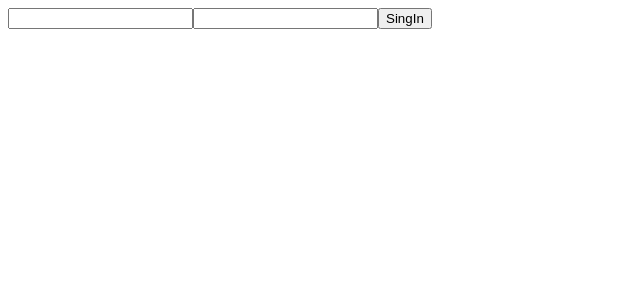
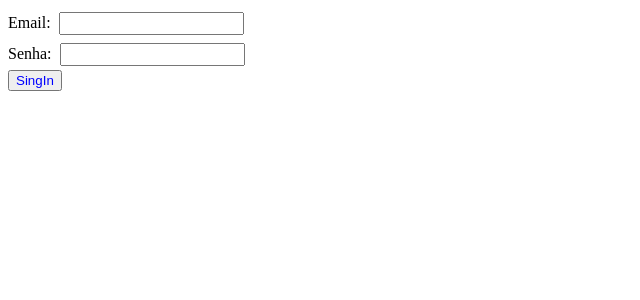
Before and after one commit to R-ronivaldo/mangut-reactjs, a React (Create React App) app: page / in a window 1280 px wide. Shown: the top 300 px of the page, without its empty margins (0-640 px from the left). Built offline with nearby package versions, Linux system fonts and the light colour scheme.

Commit message:
adicionando rotas

```diff
--- a/src/App.js
+++ b/src/App.js
@@ -1,14 +1,7 @@
 import React from 'react';
 
-import UserProvider from './contexts/userContext';
-import Login from './components/Login';
+import Routes from './routes';
 
-const App = () => {
-    return(
-        <UserProvider>
-            <Login></Login>
-        </UserProvider>
-    );
-}
+const App = () => <Routes />
 
 export default App;
--- a/src/components/Login.js
+++ b/src/components/Login/index.js
@@ -1,5 +1,6 @@
 import React, { useContext, useState } from 'react';
-import { UserContext } from '../contexts/userContext';
+import { UserContext } from '../../contexts/userContext';
+import './style.css';
 
 const Login = () => {
     const { getUser } = useContext(UserContext);
@@ -16,10 +17,14 @@ const Login = () => {
     }
 
     return (
-        <div>
+        <div className="formLogin">
             <form onSubmit={handleFormSubmit}>
+                <label>Email: </label>
                 <input type="text" name="email" id="email" onChange={handleInputChange} />
+                <br />
+                <label>Senha: </label>
                 <input type="password" name="password" id="password" onChange={handleInputChange} />
+                <br />
                 <button>SingIn</button>
             </form>
         </div>
--- /dev/null
+++ b/src/components/Login/style.css
@@ -0,0 +1,11 @@
+div.formLogin {
+    width: 300px;
+}
+
+.formLogin input {
+    padding: 2px;
+    margin: 4px;
+}
+.formLogin button {
+    color: blue;
+}
--- a/src/components/User.js
+++ b/src/components/User/index.js
@@ -1,5 +1,5 @@
 import React, { useContext } from 'react';
-import userContext from '../contexts/userContext';
+import userContext from '../../contexts/userContext';
 
 const User = () => {
     const context = useContext(userContext);
--- /dev/null
+++ b/src/routes/index.js
@@ -0,0 +1,18 @@
+import React from 'react';
+
+import { BrowserRouter, Switch, Route } from 'react-router-dom';
+
+import UserProvider from '../contexts/userContext';
+import Login from '../components/Login';
+
+const Routes = () => (
+    <UserProvider>
+        <BrowserRouter>
+            <Switch>
+                <Route exact path="/" component={Login} />
+            </Switch>
+        </BrowserRouter>
+    </UserProvider>
+);
+
+export default Routes;
```
Also changed, not shown: src/routes/routesApp.js (added, +18 -0 lines), src/routes/routesLogin.js (added, +18 -0 lines).
